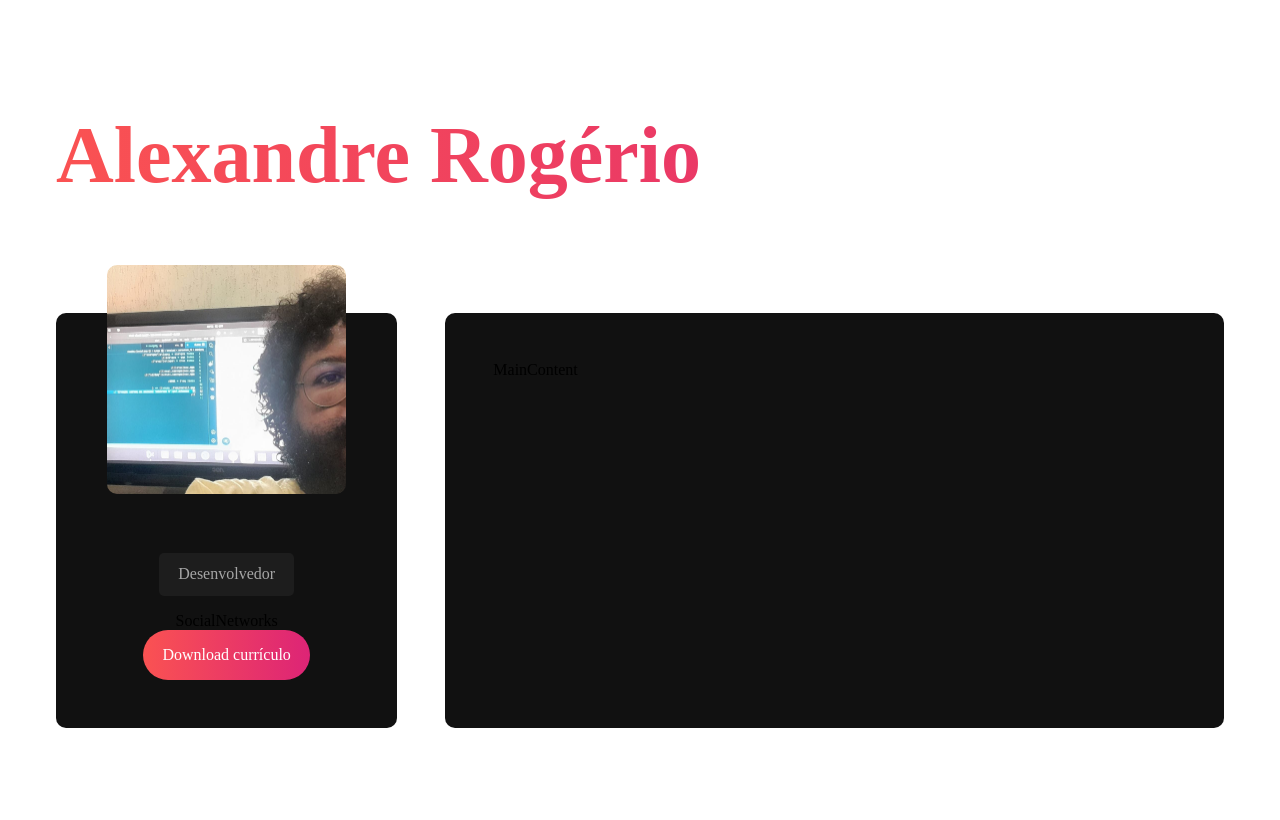
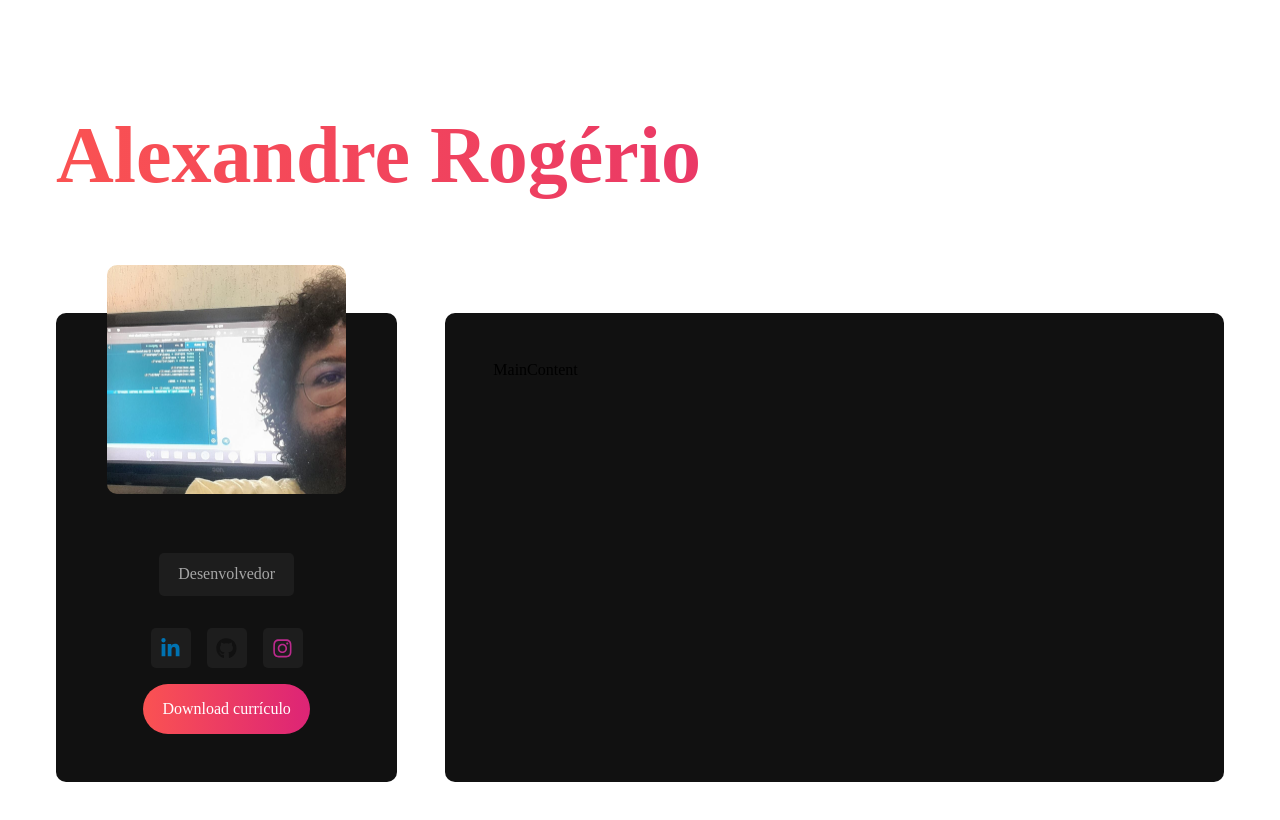
Before and after one commit to alexandrerogeriosn93/project-sass-portfolio, a React (Vite) app: page / in a window 1280 px wide. Shown: the top 820 px of the page. Built offline with nearby package versions, Linux system fonts and the light colour scheme; the HTML template or start-up script is replaced by a standard one.

Commit message:
feat: component SocialNetworks

```diff
--- a/src/components/SocialNetworks.jsx
+++ b/src/components/SocialNetworks.jsx
@@ -1,7 +1,23 @@
+import { FaLinkedinIn, FaGithub, FaInstagram } from "react-icons/fa";
+
 import "../styles/components/socialnetworks.sass";
 
+const socialNetworks = [
+  { name: "linkedin", icon: <FaLinkedinIn /> },
+  { name: "github", icon: <FaGithub /> },
+  { name: "instagram", icon: <FaInstagram /> },
+];
+
 const SocialNetworks = () => {
-  return <div>SocialNetworks</div>;
+  return (
+    <section id="social-networks">
+      {socialNetworks.map((network) => (
+        <a href="#" className="social-btn" id={network.name} key={network.name}>
+          {network.icon}
+        </a>
+      ))}
+    </section>
+  );
 };
 
 export default SocialNetworks;
--- a/src/styles/components/socialnetworks.sass
+++ b/src/styles/components/socialnetworks.sass
@@ -0,0 +1,29 @@
+@use '../variables'
+@use '../mixins'
+
+#social-networks
+    @include mixins.center
+    gap: 1rem
+    margin: 1rem 0
+
+    .social-btn
+        padding: 0.6rem
+        background-color: variables.$bg-color-secondary
+        border-radius: variables.$card-border-radius
+        color: #333
+        font-size: 1.3rem
+        @include mixins.center
+
+    #linkedin
+        color: #0072b1
+
+    #github
+        color: #111
+
+    #instagram
+        color: #bc2a8d
+
+    :hover
+        background: variables.$gradient
+        > svg
+            color: variables.$text-color
--- a/src/styles/mixins.sass
+++ b/src/styles/mixins.sass
@@ -1,4 +1,9 @@
 @use 'variables'
+
+@mixin center
+    display: flex
+    justify-content: center
+    align-items: center
 
 @mixin btn
     padding: 1rem 1.2rem
```
